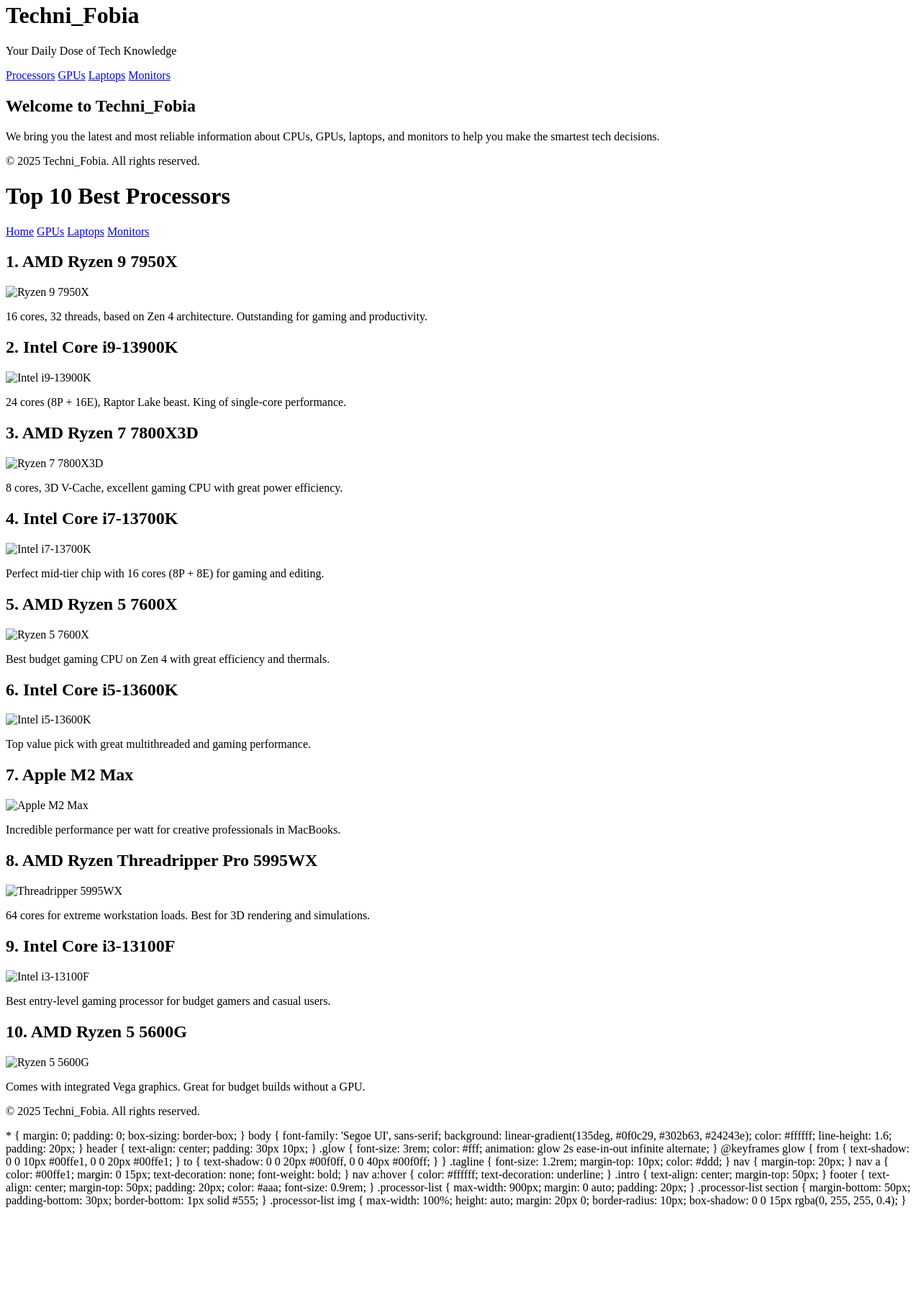
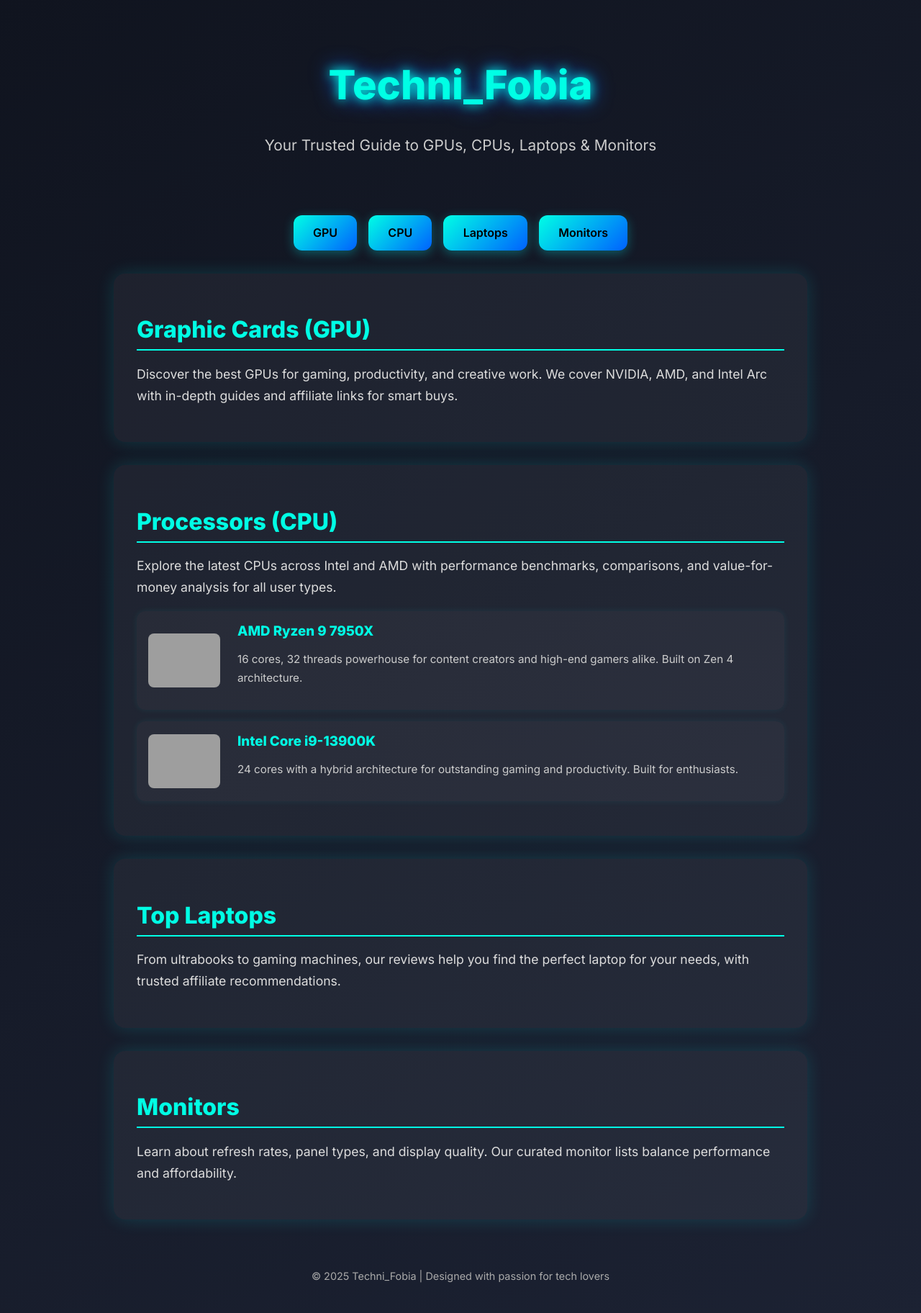
Before and after one commit to lordprantik/Technifobia, a plain HTML site: page index.html in a window 1280 px wide. Shown: the part 18-1842 px from the top of the page at 72% size. Before the commit the page ends 1703 px from the top, so only its background shows below. Drawn offline with Linux system fonts and the light colour scheme; grey boxes are pictures that could not be loaded.

Commit message:
Update index.html

```diff
--- a/index.html
+++ b/index.html
@@ -1,206 +1,253 @@
 <!DOCTYPE html>
 <html lang="en">
+
 <head>
-  <meta charset="UTF-8" />
-  <meta name="viewport" content="width=device-width, initial-scale=1.0"/>
+  <meta charset="UTF-8">
+  <meta name="viewport" content="width=device-width, initial-scale=1.0">
   <title>Techni_Fobia - Home</title>
-  <link rel="stylesheet" href="style.css" />
-</head>
-<body>
-  <header>
-    <h1 class="glow">Techni_Fobia</h1>
-    <p class="tagline">Your Daily Dose of Tech Knowledge</p>
-    <nav>
-      <a href="processors.html">Processors</a>
-      <a href="#">GPUs</a>
-      <a href="#">Laptops</a>
-      <a href="#">Monitors</a>
-    </nav>
-  </header>
+  <style>
+    @import url('https://fonts.googleapis.com/css2?family=Inter:wght@400;600;800&display=swap');
 
-  <main>
-    <section class="intro">
-      <h2>Welcome to Techni_Fobia</h2>
-      <p>We bring you the latest and most reliable information about CPUs, GPUs, laptops, and monitors to help you make the smartest tech decisions.</p>
-    </section>
-  </main>
-
-  <footer>
-    <p>&copy; 2025 Techni_Fobia. All rights reserved.</p>
-  </footer>
-</body>
-</html>
-<!DOCTYPE html>
-<html lang="en">
-<head>
-  <meta charset="UTF-8" />
-  <meta name="viewport" content="width=device-width, initial-scale=1.0"/>
-  <title>Top 10 Processors - Techni_Fobia</title>
-  <link rel="stylesheet" href="style.css" />
-</head>
-<body>
-  <header>
-    <h1 class="glow">Top 10 Best Processors</h1>
-    <nav>
-      <a href="index.html">Home</a>
-      <a href="#">GPUs</a>
-      <a href="#">Laptops</a>
-      <a href="#">Monitors</a>
-    </nav>
-  </header>
-
-  <main class="processor-list">
-    <section>
-      <h2>1. AMD Ryzen 9 7950X</h2>
-      <img src="images/ryzen9.jpg" alt="Ryzen 9 7950X" />
-      <p>16 cores, 32 threads, based on Zen 4 architecture. Outstanding for gaming and productivity.</p>
-    </section>
-
-    <section>
-      <h2>2. Intel Core i9-13900K</h2>
-      <img src="images/i9-13900k.jpg" alt="Intel i9-13900K" />
-      <p>24 cores (8P + 16E), Raptor Lake beast. King of single-core performance.</p>
-    </section>
-
-    <section>
-      <h2>3. AMD Ryzen 7 7800X3D</h2>
-      <img src="images/7800x3d.jpg" alt="Ryzen 7 7800X3D" />
-      <p>8 cores, 3D V-Cache, excellent gaming CPU with great power efficiency.</p>
-    </section>
-
-    <section>
-      <h2>4. Intel Core i7-13700K</h2>
-      <img src="images/i7-13700k.jpg" alt="Intel i7-13700K" />
-      <p>Perfect mid-tier chip with 16 cores (8P + 8E) for gaming and editing.</p>
-    </section>
-
-    <section>
-      <h2>5. AMD Ryzen 5 7600X</h2>
-      <img src="images/7600x.jpg" alt="Ryzen 5 7600X" />
-      <p>Best budget gaming CPU on Zen 4 with great efficiency and thermals.</p>
-    </section>
-
-    <section>
-      <h2>6. Intel Core i5-13600K</h2>
-      <img src="images/i5-13600k.jpg" alt="Intel i5-13600K" />
-      <p>Top value pick with great multithreaded and gaming performance.</p>
-    </section>
-
-    <section>
-      <h2>7. Apple M2 Max</h2>
-      <img src="images/m2max.jpg" alt="Apple M2 Max" />
-      <p>Incredible performance per watt for creative professionals in MacBooks.</p>
-    </section>
-
-    <section>
-      <h2>8. AMD Ryzen Threadripper Pro 5995WX</h2>
-      <img src="images/threadripper.jpg" alt="Threadripper 5995WX" />
-      <p>64 cores for extreme workstation loads. Best for 3D rendering and simulations.</p>
-    </section>
-
-    <section>
-      <h2>9. Intel Core i3-13100F</h2>
-      <img src="images/i3-13100f.jpg" alt="Intel i3-13100F" />
-      <p>Best entry-level gaming processor for budget gamers and casual users.</p>
-    </section>
-
-    <section>
-      <h2>10. AMD Ryzen 5 5600G</h2>
-      <img src="images/5600g.jpg" alt="Ryzen 5 5600G" />
-      <p>Comes with integrated Vega graphics. Great for budget builds without a GPU.</p>
-    </section>
-  </main>
-
-  <footer>
-    <p>&copy; 2025 Techni_Fobia. All rights reserved.</p>
-  </footer>
-</body>
-</html>
-* {
+    body {
       margin: 0;
-  padding: 0;
-  box-sizing: border-box;
+      font-family: 'Inter', sans-serif;
+      background-color: #141826;
+      color: #f0f0f0;
     }
 
-body {
-  font-family: 'Segoe UI', sans-serif;
-  background: linear-gradient(135deg, #0f0c29, #302b63, #24243e);
-  color: #ffffff;
-  line-height: 1.6;
-  padding: 20px;
+    .overlay {
+      min-height: 100vh;
+      padding: 2rem;
+      background: linear-gradient(145deg, #1c2233, #10141f);
+      animation: backgroundShift 15s ease infinite alternate;
+    }
+
+    @keyframes backgroundShift {
+      0% {
+        background: linear-gradient(145deg, #1c2233, #10141f);
+      }
+      100% {
+        background: linear-gradient(145deg, #10141f, #1c2233);
+      }
     }
 
     header {
       text-align: center;
-  padding: 30px 10px;
+      padding: 2rem 1rem;
     }
 
-.glow {
-  font-size: 3rem;
-  color: #fff;
-  animation: glow 2s ease-in-out infinite alternate;
+    header h1 {
+      font-size: 3.5rem;
+      font-weight: 800;
+      color: #00ffe5;
+      text-shadow: 0 0 10px #00ffe5, 0 0 20px #0061ff;
+      animation: glow 2s ease-in-out infinite alternate, floatText 5s ease-in-out infinite;
     }
 
     @keyframes glow {
       from {
-    text-shadow: 0 0 10px #00ffe1, 0 0 20px #00ffe1;
+        text-shadow: 0 0 10px #00ffe5, 0 0 20px #0061ff;
       }
       to {
-    text-shadow: 0 0 20px #00f0ff, 0 0 40px #00f0ff;
+        text-shadow: 0 0 20px #00ffe5, 0 0 40px #0061ff;
       }
     }
 
-.tagline {
-  font-size: 1.2rem;
-  margin-top: 10px;
-  color: #ddd;
+    @keyframes floatText {
+      0% { transform: translateY(0px); }
+      50% { transform: translateY(-5px); }
+      100% { transform: translateY(0px); }
+    }
+
+    header p {
+      font-size: 1.3rem;
+      color: #ccc;
+      animation: fadeIn 3s ease forwards;
+    }
+
+    @keyframes fadeIn {
+      from { opacity: 0; }
+      to { opacity: 1; }
     }
 
     nav {
-  margin-top: 20px;
+      display: flex;
+      flex-wrap: wrap;
+      justify-content: center;
+      gap: 1rem;
+      margin: 2rem 0;
     }
 
     nav a {
-  color: #00ffe1;
-  margin: 0 15px;
       text-decoration: none;
-  font-weight: bold;
+      background: linear-gradient(135deg, #00ffe5, #0061ff);
+      color: #000;
+      padding: 0.9rem 1.7rem;
+      border-radius: 12px;
+      font-weight: 600;
+      font-size: 1rem;
+      transition: all 0.3s ease;
+      box-shadow: 0 4px 15px rgba(0, 255, 255, 0.3);
+      position: relative;
+    }
+
+    nav a::after {
+      content: "";
+      position: absolute;
+      inset: 0;
+      border-radius: 12px;
+      box-shadow: 0 0 12px rgba(0, 255, 255, 0.7);
+      opacity: 0;
+      transition: opacity 0.3s ease;
     }
 
     nav a:hover {
-  color: #ffffff;
-  text-decoration: underline;
+      transform: scale(1.1);
     }
 
-.intro {
-  text-align: center;
-  margin-top: 50px;
+    nav a:hover::after {
+      opacity: 1;
+    }
+
+    section {
+      max-width: 900px;
+      margin: 2rem auto;
+      padding: 2rem;
+      background-color: rgba(255, 255, 255, 0.05);
+      border-radius: 16px;
+      box-shadow: 0 0 25px rgba(0, 255, 255, 0.15);
+      transition: background 0.3s;
+      animation: fadeIn 1.5s ease forwards;
+    }
+
+    section h2 {
+      border-bottom: 2px solid #00ffe5;
+      padding-bottom: 0.5rem;
+      margin-bottom: 1rem;
+      font-size: 2rem;
+      color: #00ffe5;
+    }
+
+    section p {
+      font-size: 1.1rem;
+      color: #ddd;
+      line-height: 1.7;
+    }
+
+    .cpu-card {
+      display: flex;
+      align-items: center;
+      background-color: rgba(255, 255, 255, 0.03);
+      padding: 1rem;
+      border-radius: 12px;
+      margin: 1rem 0;
+      gap: 1.5rem;
+      box-shadow: 0 0 10px rgba(0, 255, 255, 0.08);
+    }
+
+    .cpu-card img {
+      width: 100px;
+      border-radius: 8px;
+    }
+
+    .cpu-info {
+      flex: 1;
+    }
+
+    .cpu-info h3 {
+      color: #00ffe5;
+      margin: 0 0 0.5rem;
+    }
+
+    .cpu-info p {
+      color: #ccc;
+      font-size: 0.95rem;
     }
 
     footer {
       text-align: center;
-  margin-top: 50px;
-  padding: 20px;
+      padding: 1.5rem 1rem;
+      font-size: 0.9rem;
       color: #aaa;
-  font-size: 0.9rem;
+      animation: fadeIn 3s ease forwards;
     }
 
-.processor-list {
-  max-width: 900px;
-  margin: 0 auto;
-  padding: 20px;
+    @media (max-width: 600px) {
+      header h1 {
+        font-size: 2.2rem;
       }
+      nav a {
+        font-size: 0.9rem;
+        padding: 0.6rem 1.2rem;
+      }
+      .cpu-card {
+        flex-direction: column;
+        align-items: flex-start;
+      }
+      .cpu-card img {
+        width: 100%;
+      }
+    }
+  </style>
+</head>
 
-.processor-list section {
-  margin-bottom: 50px;
-  padding-bottom: 30px;
-  border-bottom: 1px solid #555;
-}
+<body>
+  <div class="overlay">
+    <header>
+      <h1>Techni_Fobia</h1>
+      <p>Your Trusted Guide to GPUs, CPUs, Laptops & Monitors</p>
+    </header>
 
-.processor-list img {
-  max-width: 100%;
-  height: auto;
-  margin: 20px 0;
-  border-radius: 10px;
-  box-shadow: 0 0 15px rgba(0, 255, 255, 0.4);
-}
+    <nav>
+      <a href="#gpu">GPU</a>
+      <a href="#cpu">CPU</a>
+      <a href="#laptops">Laptops</a>
+      <a href="#monitors">Monitors</a>
+    </nav>
+
+    <section id="gpu">
+      <h2>Graphic Cards (GPU)</h2>
+      <p>Discover the best GPUs for gaming, productivity, and creative work. We cover NVIDIA, AMD, and Intel Arc with in-depth guides and affiliate links for smart buys.</p>
+    </section>
+
+    <section id="cpu">
+      <h2>Processors (CPU)</h2>
+      <p>Explore the latest CPUs across Intel and AMD with performance benchmarks, comparisons, and value-for-money analysis for all user types.</p>
+
+      <div class="cpu-card">
+        <img src="https://cdn.techpowerup.com/review/amd-ryzen-9-7950x/images/card.jpg" alt="Ryzen 9 7950X">
+        <div class="cpu-info">
+          <h3>AMD Ryzen 9 7950X</h3>
+          <p>16 cores, 32 threads powerhouse for content creators and high-end gamers alike. Built on Zen 4 architecture.</p>
+        </div>
+      </div>
+
+      <div class="cpu-card">
+        <img src="https://cdn.mos.cms.futurecdn.net/2tFZnGxYTKw8qFyZ4oQ9yP.jpg" alt="Intel Core i9-13900K">
+        <div class="cpu-info">
+          <h3>Intel Core i9-13900K</h3>
+          <p>24 cores with a hybrid architecture for outstanding gaming and productivity. Built for enthusiasts.</p>
+        </div>
+      </div>
+
+      <!-- You can continue adding 8 more CPU cards here -->
+
+    </section>
+
+    <section id="laptops">
+      <h2>Top Laptops</h2>
+      <p>From ultrabooks to gaming machines, our reviews help you find the perfect laptop for your needs, with trusted affiliate recommendations.</p>
+    </section>
+
+    <section id="monitors">
+      <h2>Monitors</h2>
+      <p>Learn about refresh rates, panel types, and display quality. Our curated monitor lists balance performance and affordability.</p>
+    </section>
+
+    <footer>
+      <p>&copy; 2025 Techni_Fobia | Designed with passion for tech lovers</p>
+    </footer>
+  </div>
+</body>
+
+</html>
```
Lines whose indentation alone changed are shown as unchanged.
